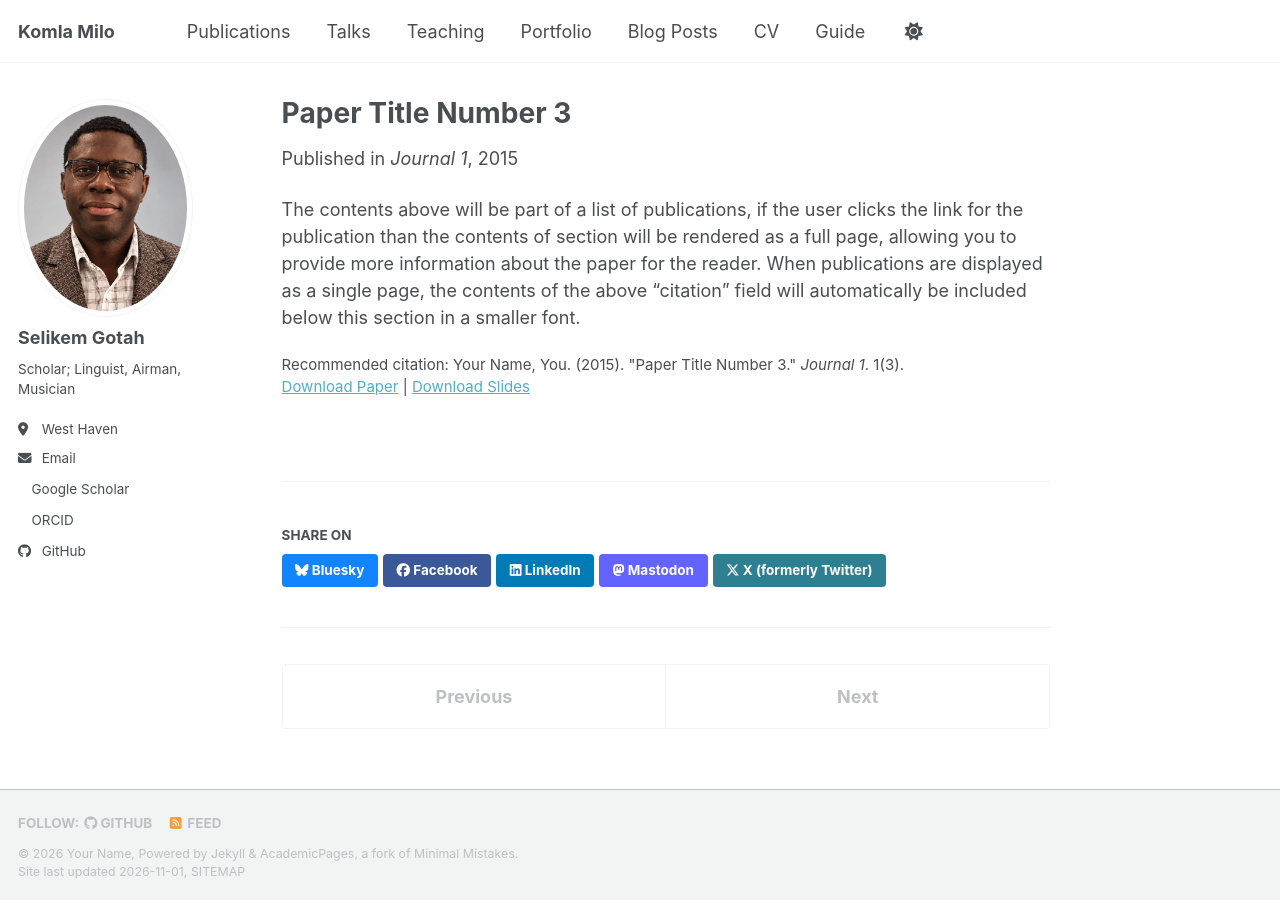
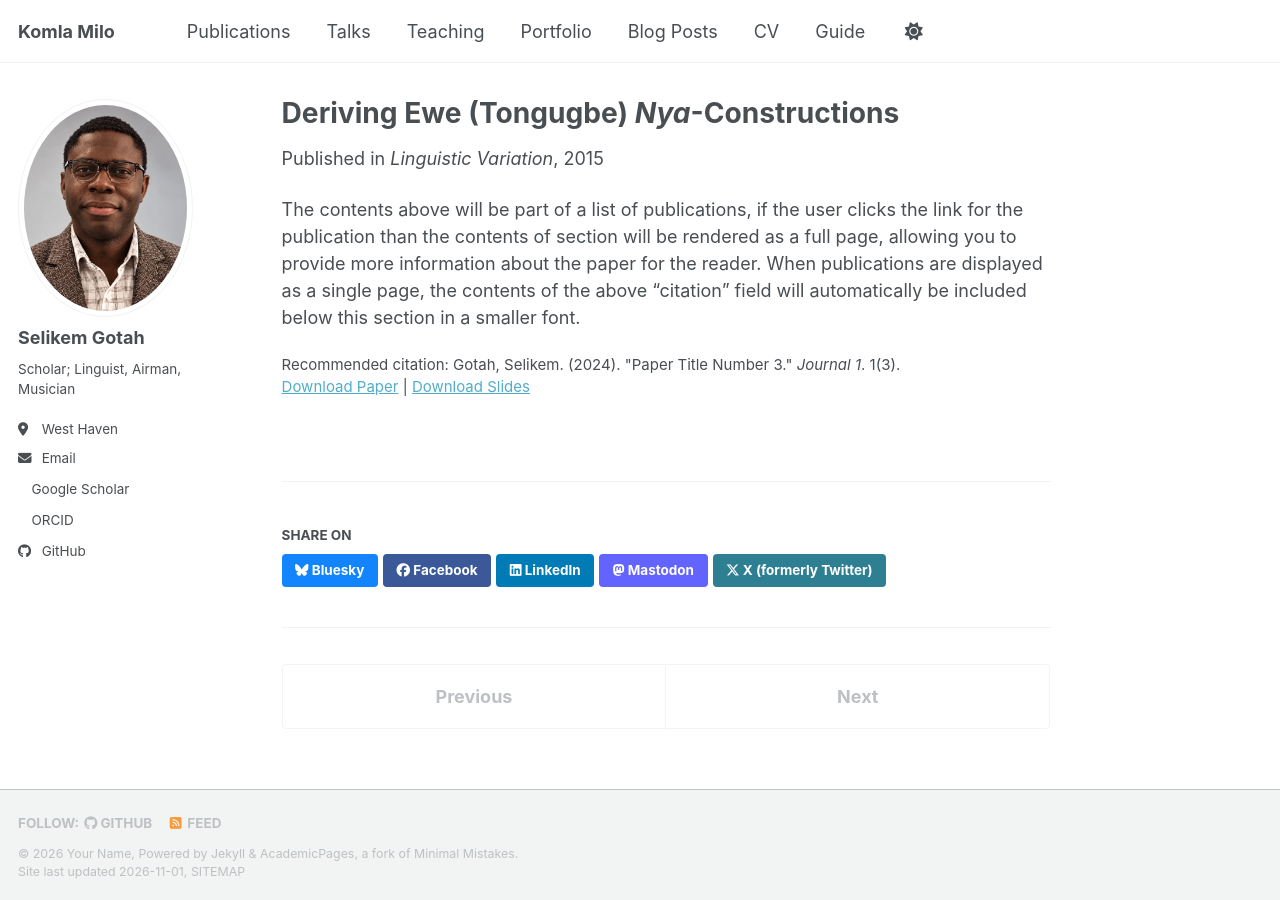
Before and after one commit to komlamilo/komlamilo.github.io, a Jekyll site: the page built from _publications/2015-10-01-paper-title-number-3.md, in a window 1280 px wide. Built offline with Jekyll 4.4.1, drawn with Linux system fonts in a browser that asks for light colours; a script bundle is joined from its source files by our own code; a style sheet for code colours, icons or effects is not loaded.

Commit message:
Update publication details for Paper Title Number 3

```diff
--- a/_publications/2015-10-01-paper-title-number-3.md
+++ b/_publications/2015-10-01-paper-title-number-3.md
@@ -1,14 +1,14 @@
 ---
-title: "Paper Title Number 3"
+title: "Deriving Ewe (Tongugbe) _Nya_-Constructions"
 collection: publications
 category: manuscripts
 permalink: /publication/2015-10-01-paper-title-number-3
 excerpt: 'This paper is about the number 3. The number 4 is left for future work.'
 date: 2015-10-01
-venue: 'Journal 1'
+venue: 'Linguistic Variation'
 slidesurl: 'https://academicpages.github.io/files/slides3.pdf'
 paperurl: 'https://academicpages.github.io/files/paper3.pdf'
-citation: 'Your Name, You. (2015). &quot;Paper Title Number 3.&quot; <i>Journal 1</i>. 1(3).'
+citation: 'Gotah, Selikem. (2024). &quot;Paper Title Number 3.&quot; <i>Journal 1</i>. 1(3).'
 ---
 
 The contents above will be part of a list of publications, if the user clicks the link for the publication than the contents of section will be rendered as a full page, allowing you to provide more information about the paper for the reader. When publications are displayed as a single page, the contents of the above "citation" field will automatically be included below this section in a smaller font.
```
